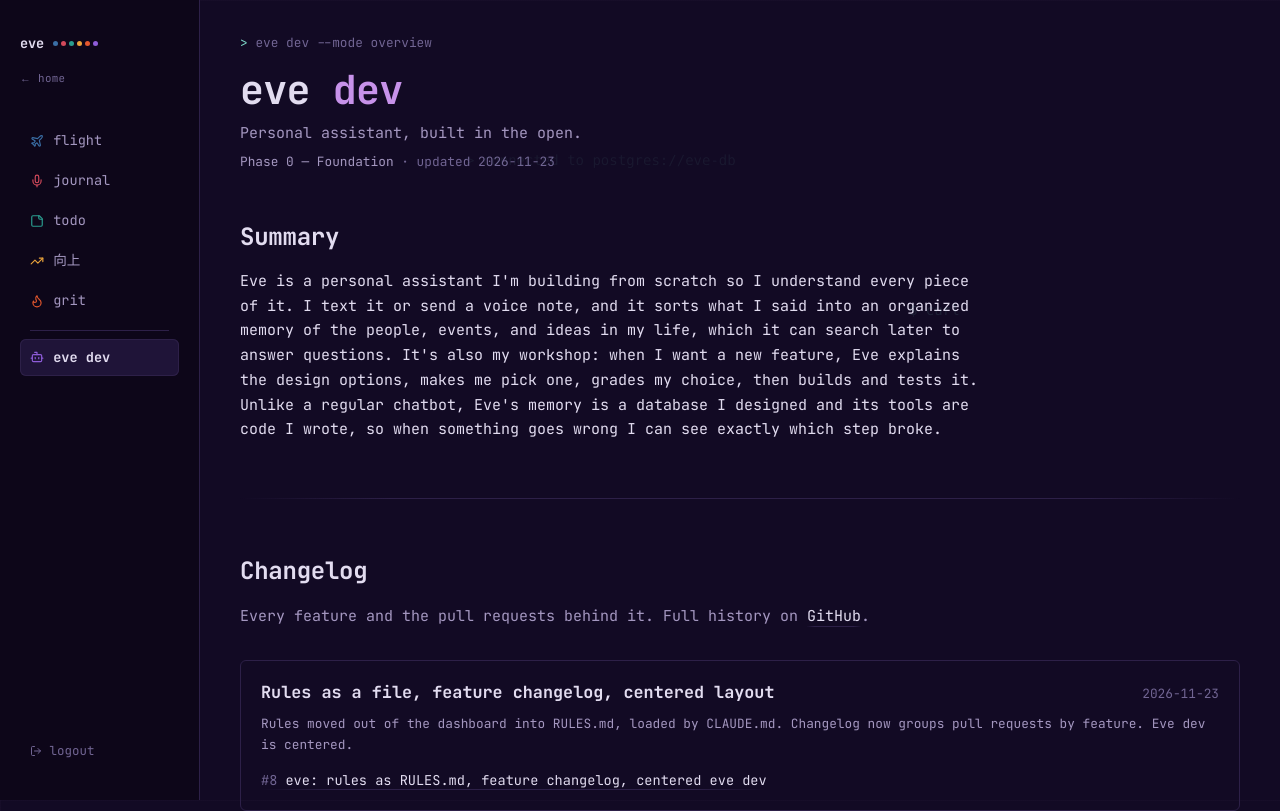
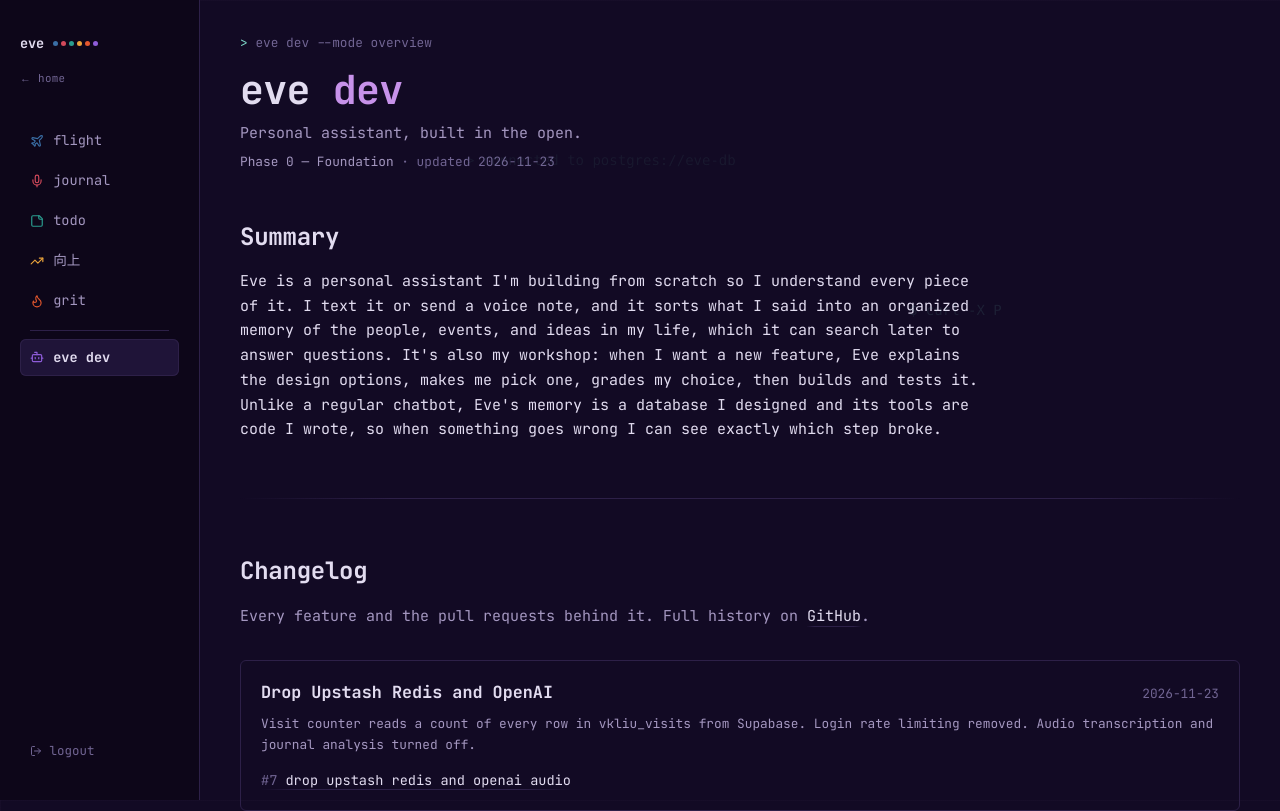
Before and after one commit to v-kliu/v3, a Next.js app: page /dashboard/eve in a window 1280 px wide. Shown: the top 811 px of the page. Built offline with nearby package versions, Linux system fonts and the light colour scheme; a web font is replaced by a local one.

Commit message:
eve: changelog entry for PR #7

```diff
--- a/src/eve/changelog.ts
+++ b/src/eve/changelog.ts
@@ -17,6 +17,13 @@ export interface ChangelogFeature {
 export const REPO_URL = 'https://github.com/v-kliu/v3'
 
 export const CHANGELOG: ChangelogFeature[] = [
+  {
+    title: 'Drop Upstash Redis and OpenAI',
+    date: '2026-11-23',
+    summary:
+      'Visit counter reads a count of every row in vkliu_visits from Supabase. Login rate limiting removed. Audio transcription and journal analysis turned off.',
+    prs: [{ number: 7, title: 'drop upstash redis and openai audio' }],
+  },
   {
     title: 'Rules as a file, feature changelog, centered layout',
     date: '2026-11-23',
```
